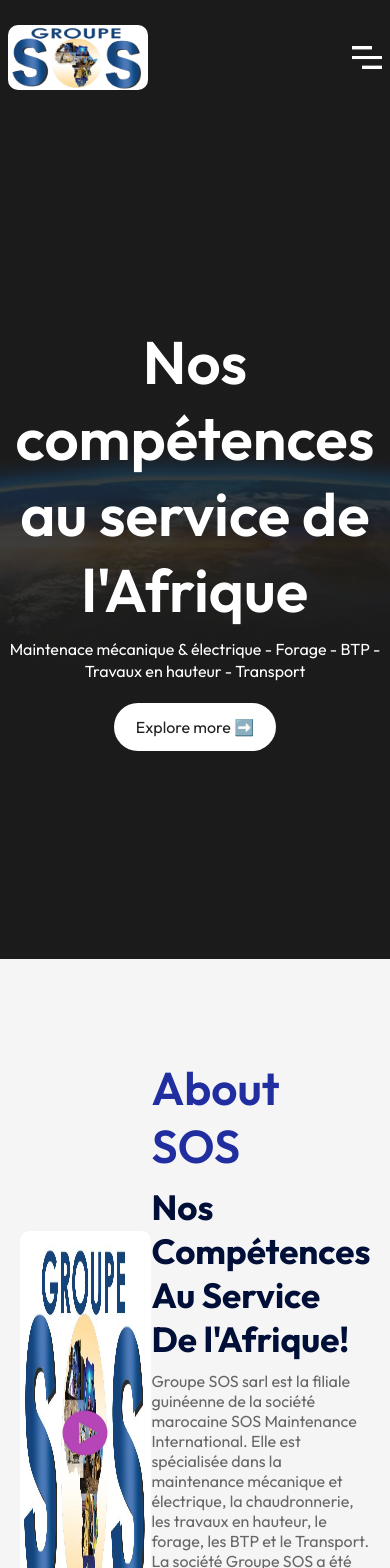
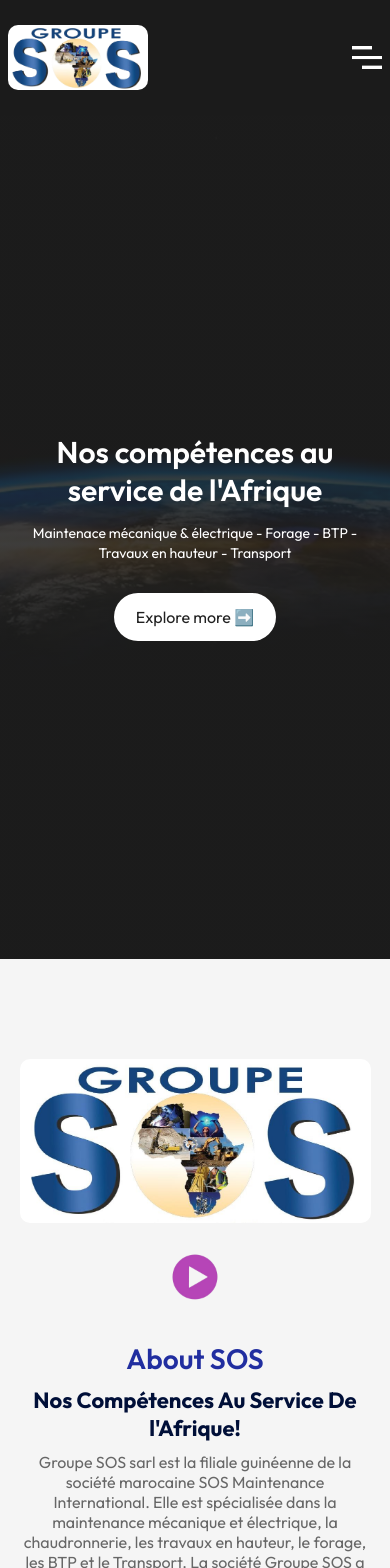
Before and after one commit to mohamedfathi2710/Sos_company, a React (Vite) app: page / in a window 390 px wide. Shown: the top 1568 px of the page. Built offline with nearby package versions, Linux system fonts and the light colour scheme.

Commit message:
'responsive'

```diff
--- a/src/components/About/About.css
+++ b/src/components/About/About.css
@@ -1,43 +1,94 @@
-.about{
+.about {
     margin: 100px auto;
     display: flex;
     align-items: center;
     justify-content: space-between;
     width: 90%;
   }
-.about-left{
+
+  .about-left {
     flex-basis: 40%;
     position: relative;
   }
-.about-right{
+
+  .about-right {
     flex-basis: 56%;
     z-index: -1;
   }
-.about-img{
+
+  .about-img {
     width: 100%;
-    height: 400px;
+    height: auto;
+    max-height: 400px;
     border-radius: 10px;
+  }
 
-}
-.play-icon{
+  .play-icon {
     width: 60px;
     position: absolute;
     top: 50%;
     left: 50%;
     transform: translate(-50%, -50%);
   }
-.about h3{
+
+  .about h3 {
     font-weight: 600;
     font-size: 46px;
-    color: #212EA0;
+    color: #212ea0;
   }
-.about h2{
+
+  .about h2 {
     font-size: 35px;
-    color: #000F38;
+    color: #000f38;
     margin: 10px 0;
+  }
 
-}
-.about p{
+  .about p {
     color: #676767;
     margin-bottom: 15px;
   }
+
+  /* Responsive Adjustments */
+  @media (max-width: 1024px) {
+    .about {
+      flex-direction: column; /* Stack columns on smaller screens */
+      align-items: flex-start;
+      text-align: center;
+    }
+
+    .about-left,
+    .about-right {
+      flex-basis: 100%; /* Full width for both columns */
+      margin-bottom: 30px; /* Space between columns */
+    }
+
+    .about-img {
+      max-height: 300px; /* Adjust image size for smaller screens */
+    }
+
+    .play-icon {
+      position: static; /* Remove absolute positioning on smaller screens */
+      transform: none;
+      margin-top: 20px; /* Space between image and icon */
+    }
+  }
+
+  @media (max-width: 768px) {
+    .about h3 {
+      font-size: 36px; /* Adjust heading sizes for smaller screens */
+    }
+
+    .about h2 {
+      font-size: 28px;
+    }
+  }
+
+  @media (max-width: 480px) {
+    .about h3 {
+      font-size: 28px; /* Further reduce heading sizes for mobile */
+    }
+
+    .about h2 {
+      font-size: 22px;
+    }
+  }
--- a/src/components/Engagements/Engagement.css
+++ b/src/components/Engagements/Engagement.css
@@ -33,3 +33,11 @@
     font-size: 1.2rem;
     color: #333;
   }
+
+
+  @media (max-width: 650px) {
+    .engagements{
+      flex-direction: column;
+    }
+
+  }
--- a/src/components/Hero/Hero.css
+++ b/src/components/Hero/Hero.css
@@ -23,3 +23,23 @@
     margin: 10px auto 20px;
     line-height: 1.4;
 }
+
+/* ------------------ media query --------------*/
+
+@media (max-width: 850px) {
+    .hero-text h1{
+        font-size: 40px;
+    }
+}
+
+@media (max-width: 650px) {
+    .hero-text h1{
+        font-size: 30px;
+        max-width: 400px;
+        margin: auto;
+    }
+    .hero-text p{
+        font-size: 14px;
+        margin: 15px auto 30px;
+    }
+}
--- a/src/components/Services2/maintenance/maintenance.css
+++ b/src/components/Services2/maintenance/maintenance.css
@@ -1,6 +1,5 @@
 .maintenance {
     display: flex;
-
     align-items: center;
     width: 100%;
     height: 100vh;
@@ -33,7 +32,6 @@
 
   .m-right-container {
     flex: 1;
-
     width: 100%;
     height: 100%;
     padding: 0;
@@ -43,3 +41,20 @@
     width: 100%;
     height: 100%;
   }
+
+@media (max-width: 850px) {
+  .m-right-container{
+    display: none;
+  }
+}
+@media (max-width: 479px) {
+  .m-right-container{
+    display: none;
+  }
+  .m-left-container h2{
+    font-size: 25px;
+  }
+  .m-left-container p{
+    font-size: 14px;
+  }
+}
```
Also changed, not shown: 4 other files (tests, documents, lock files or other folders). Lines whose indentation alone changed are shown as unchanged.
